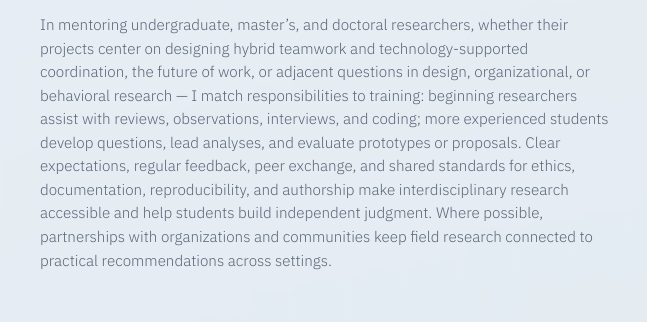
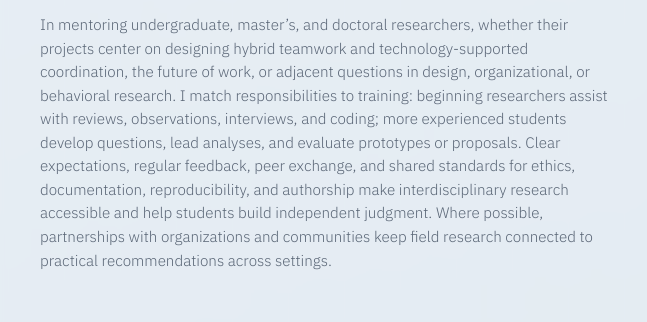
Before and after one commit to weyork/lesimo_teaching-portfolio, a plain HTML site: page philosophy.html in a window 1280 px wide. Shown: the part 2232-2554 px from the top of the page, 20-667 px from the left. Drawn offline with nearby package versions, Linux system fonts and the light colour scheme.

Commit message:
Split Looking Ahead mentoring clause with period
Replace the em dash before I match with a period, matching the
user’s text edit.

Co-authored-by: yw529 <yw529@cornell.edu>

```diff
--- a/philosophy.html
+++ b/philosophy.html
@@ -117,7 +117,7 @@
       <p>
         In mentoring undergraduate, master’s, and doctoral researchers, whether their projects center on
         designing hybrid teamwork and technology-supported coordination, the future of work, or adjacent questions in
-        design, organizational, or behavioral research — I match responsibilities to training: beginning
+        design, organizational, or behavioral research. I match responsibilities to training: beginning
         researchers assist with reviews, observations, interviews, and coding; more experienced students
         develop questions, lead analyses, and evaluate prototypes or proposals. Clear expectations, regular
         feedback, peer exchange, and shared standards for ethics, documentation, reproducibility, and
```
